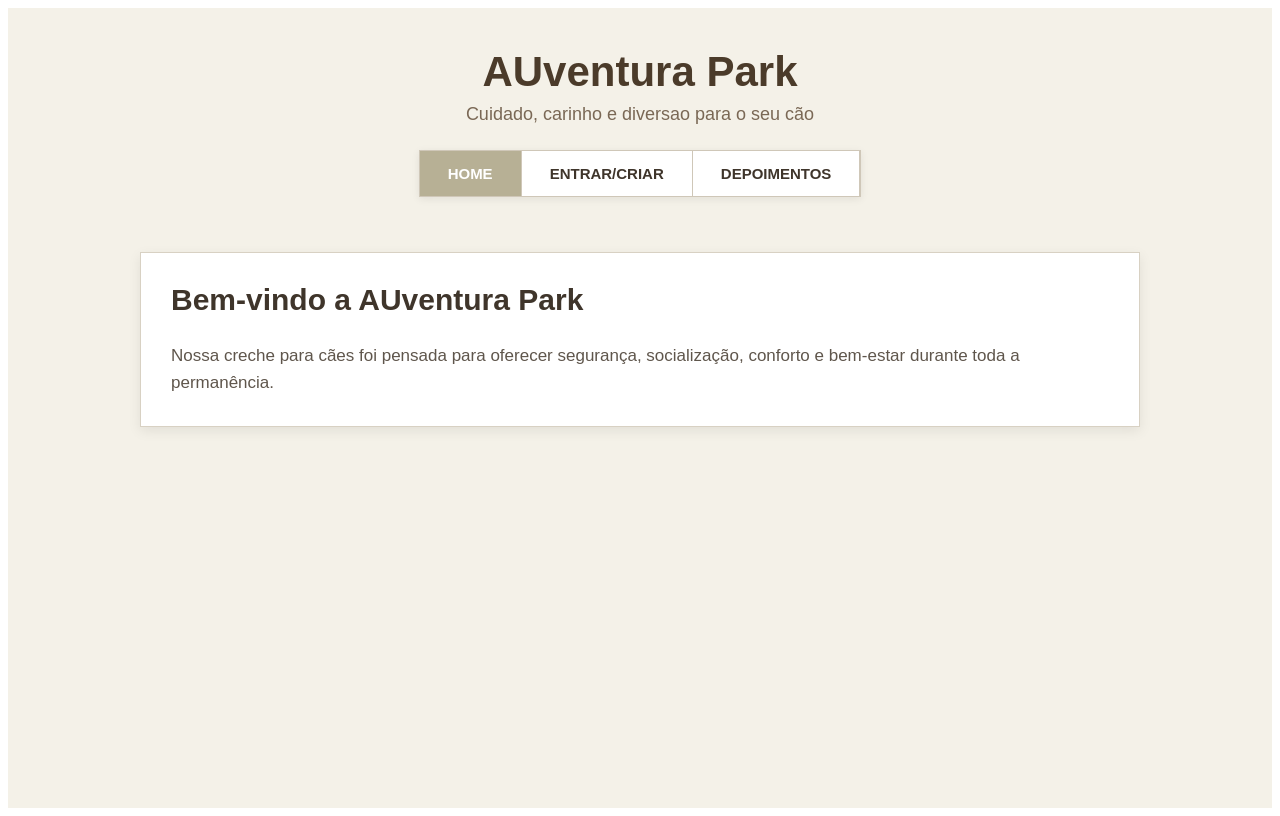
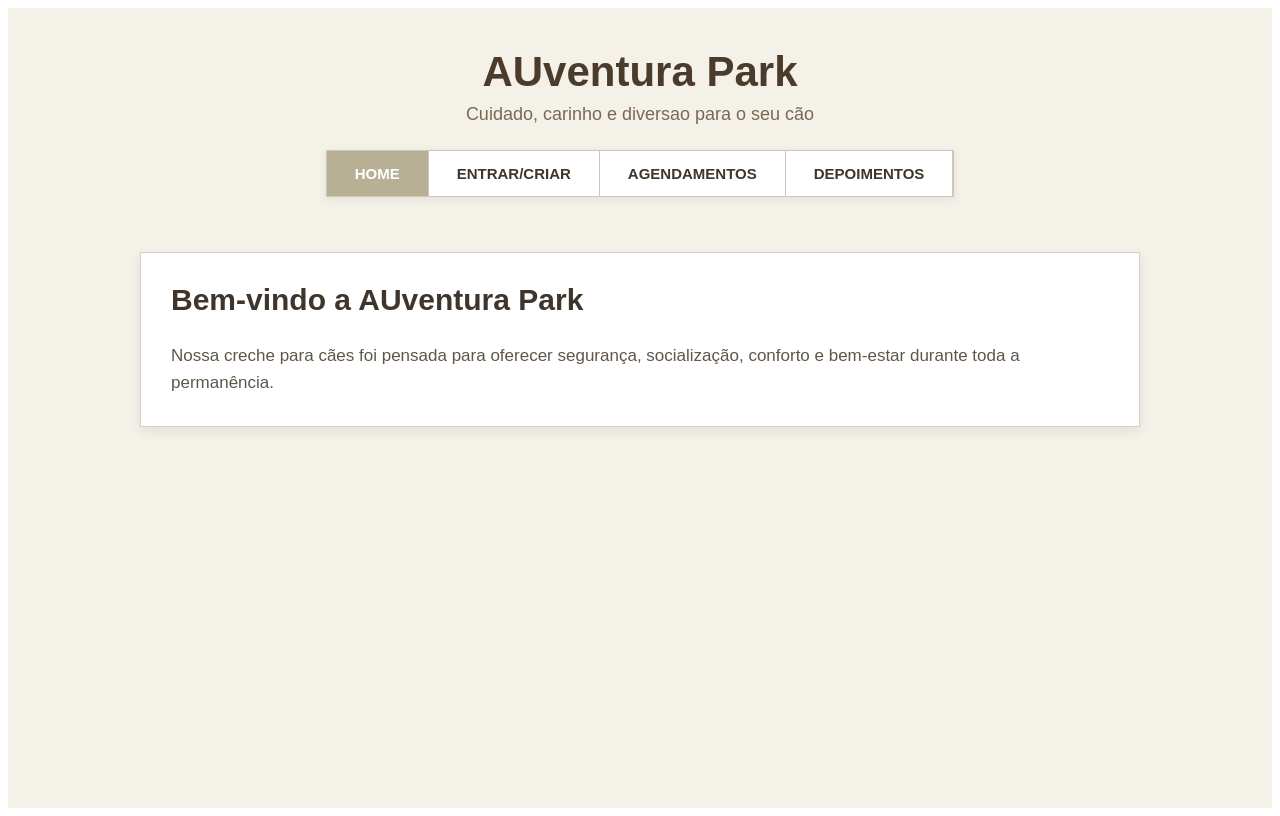
Before and after one commit to veloy25/Projeto-1-Semestre---ECM516-ECM252, a React (Vite) app in the folder front/: page / in a window 1280 px wide. Built offline with nearby package versions, Linux system fonts and the light colour scheme.

Commit message:
Ajusta o agendador

```diff
--- a/front/src/components/NavBar.jsx
+++ b/front/src/components/NavBar.jsx
@@ -9,6 +9,18 @@ function Navbar({
   setAuthError,
   setFeedbackMessage,
 }) {
+  const handleAgendamentosClick = () => {
+    if (isLogado) {
+      setAbaAtiva("agendamentos");
+      return;
+    }
+
+    setAbaAtiva("login");
+    setAuthMode("login");
+    setAuthError("");
+    setFeedbackMessage("");
+  };
+
   if (isLogado) {
     return (
       <nav className="nav-wrapper">
@@ -22,7 +34,7 @@ function Navbar({
 
           <button
             className={`nav-button ${abaAtiva === "agendamentos" ? "nav-button-active" : ""}`}
-            onClick={() => setAbaAtiva("agendamentos")}
+            onClick={handleAgendamentosClick}
           >
             Agendamentos
           </button>
@@ -59,6 +71,13 @@ function Navbar({
         </button>
 
         <button
+          className = {`nav-button ${abaAtiva === "agendamentos" ? "nav-button-active" : ""}`}
+          onClick={handleAgendamentosClick}
+        >
+          Agendamentos
+        </button>
+
+        <button
           className={`nav-button ${abaAtiva === "depoimentos" ? "nav-button-active" : ""}`}
           onClick={() => setAbaAtiva("depoimentos")}
         >
```
